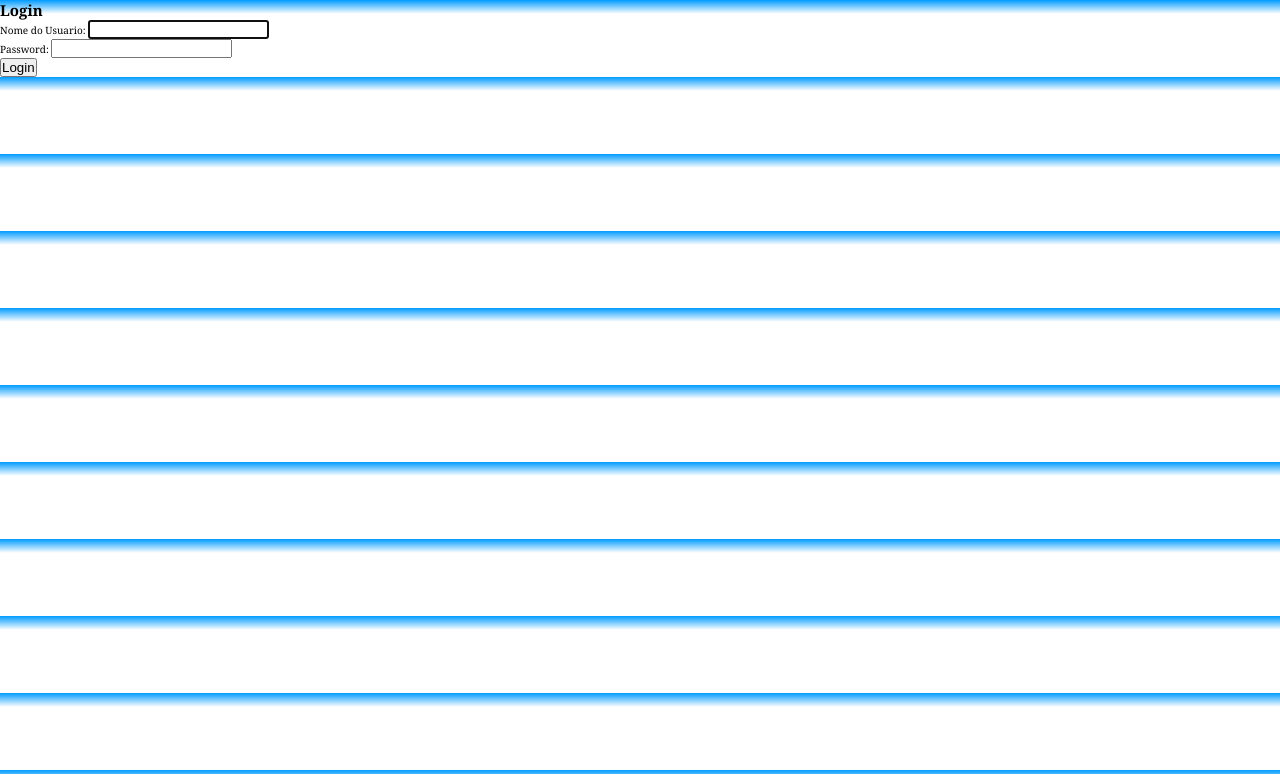
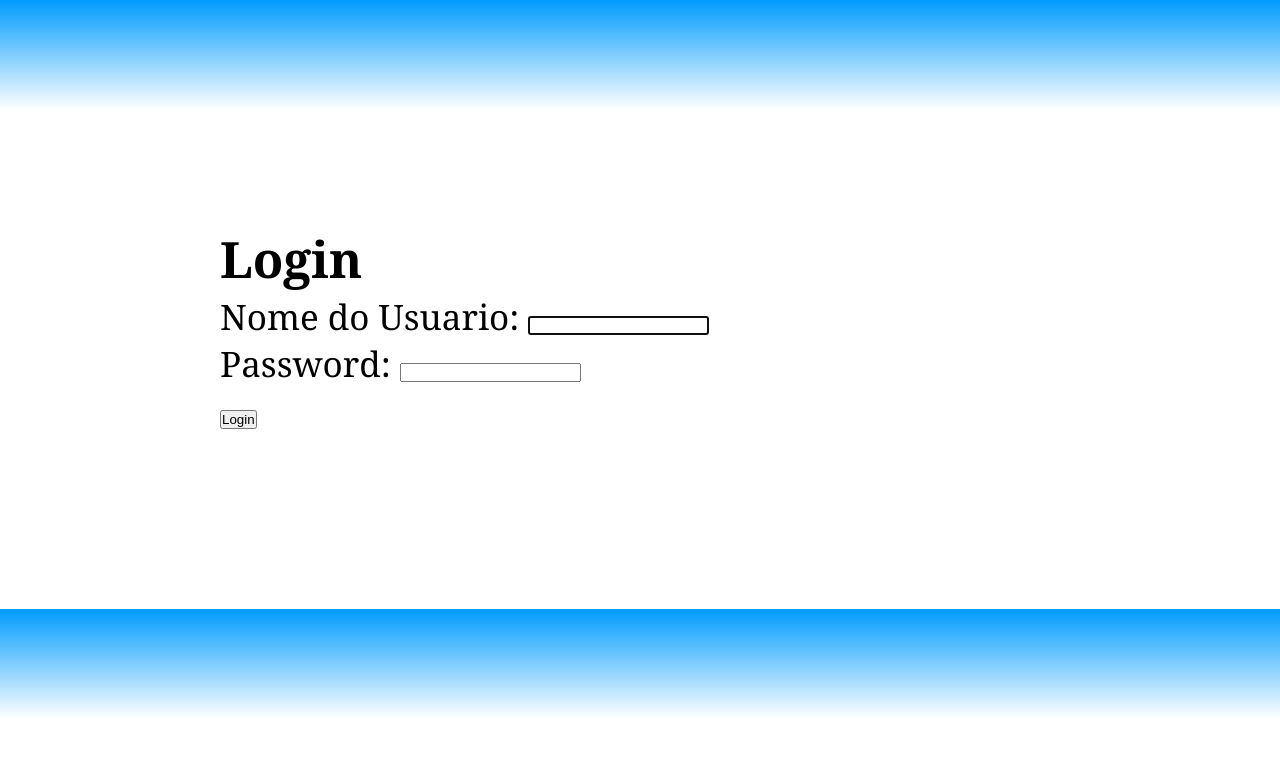
Before and after one commit to Lucas-Espindola-dev/Escola_Cosme_Rodrigues, a Django app: page /login/ in a window 1280 px wide. Shown: the top 774 px of the page. Run offline with Django 5.2, Linux system fonts and the light colour scheme.

Commit message:
Styling the login menu

```diff
--- a/static/css/styles.css
+++ b/static/css/styles.css
@@ -59,3 +59,17 @@
     padding: 4px 10px;
     margin: 12px 0;
 }
+
+.login-form{
+    font-size: 35px;
+    padding-top: 200px;
+    padding-right: 60px;
+    padding-bottom: 100px;
+    padding-left: 120px;
+    margin: 25px 50px 75px 100px;
+}
+
+.login-form h2{
+    font-size: 50px;
+
+}
```
